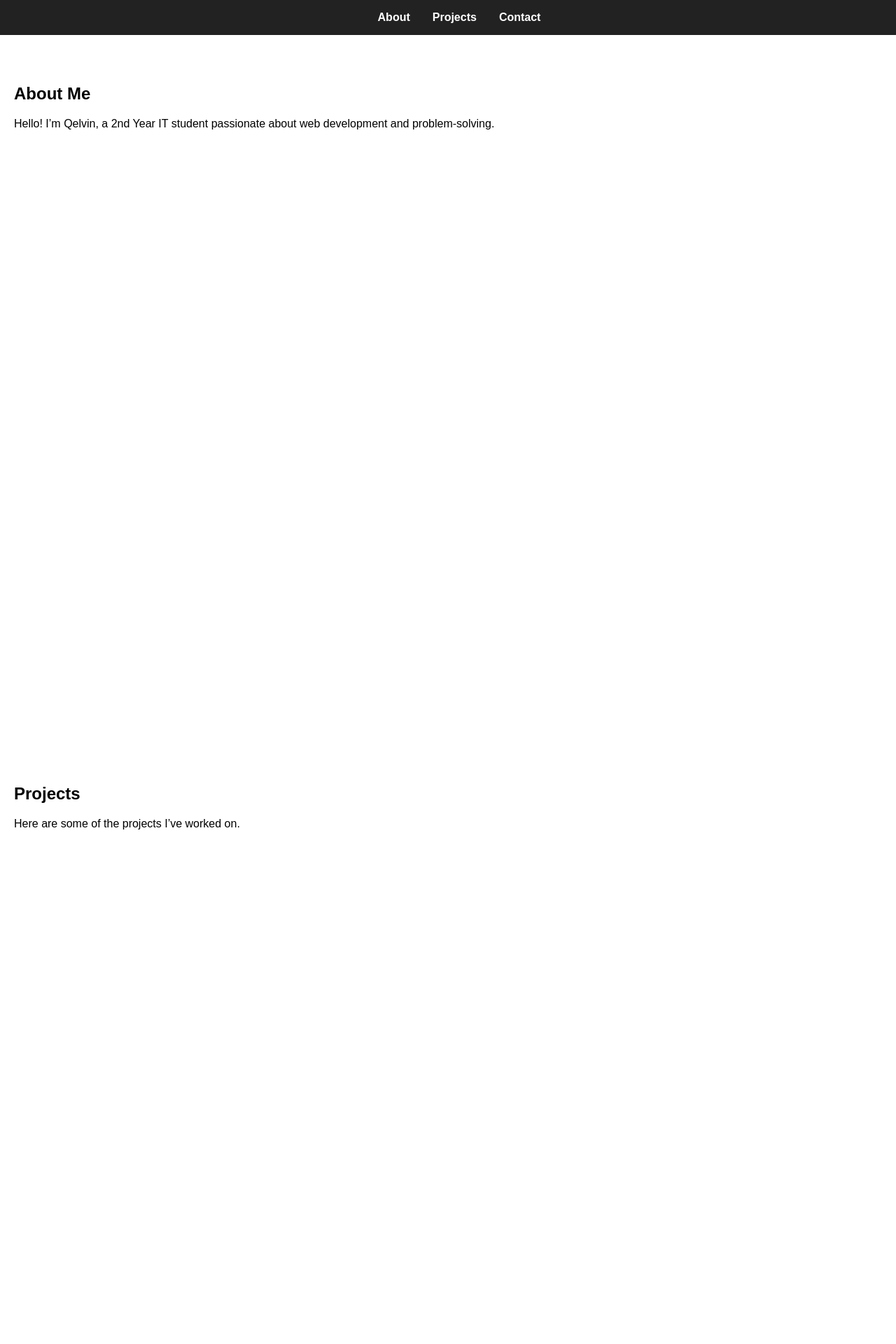
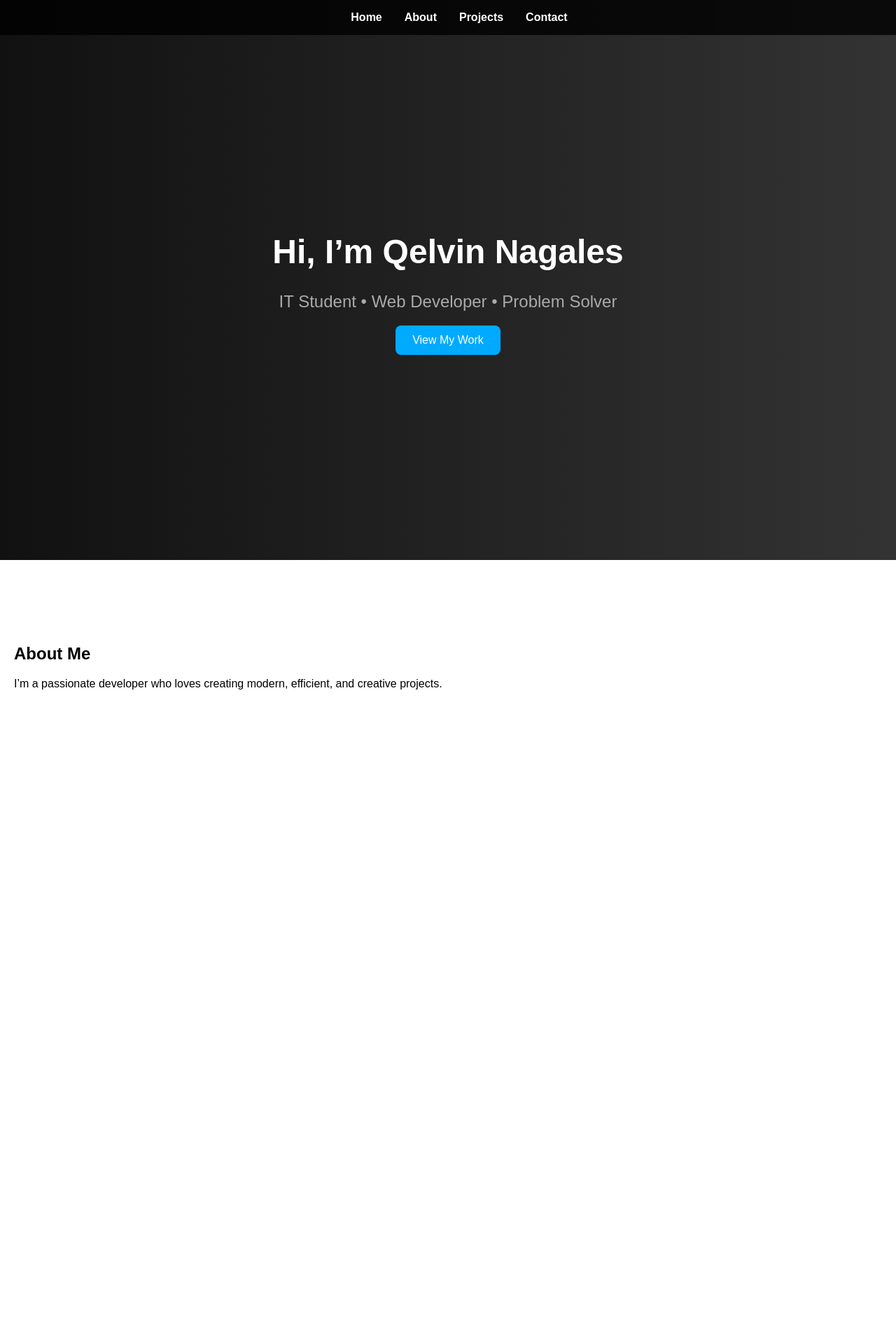
Before and after one commit to QelvinNagales/Website-Portfolio, a Flask app: page / in a window 1280 px wide. Shown: the top 1920 px of the page at 70% size. Run offline with Flask 3, Linux system fonts and the light colour scheme.

Commit message:
refactor: update styles for hero section and navigation

```diff
--- a/templates/index.html
+++ b/templates/index.html
@@ -6,27 +6,67 @@
     <title>Qelvin's Portfolio</title>
     <style>
         body {
-            font-family: Arial, sans-serif;
             margin: 0;
-            scroll-behavior: smooth; /* makes scrolling smooth */
+            font-family: 'Poppins', sans-serif;
+            scroll-behavior: smooth;
         }
 
         nav {
-            background-color: #222;
+            position: fixed;
+            top: 0;
+            width: 100%;
+            background: rgba(0, 0, 0, 0.8);
             color: white;
             display: flex;
             justify-content: center;
             gap: 2rem;
             padding: 1rem;
-            position: fixed;
-            width: 100%;
-            top: 0;
+            z-index: 10;
         }
 
         nav a {
             color: white;
             text-decoration: none;
-            font-weight: bold;
+            font-weight: 600;
+        }
+
+        .hero {
+            height: 100vh;
+            background: linear-gradient(to right, #111, #333);
+            color: white;
+            display: flex;
+            flex-direction: column;
+            justify-content: center;
+            align-items: center;
+            text-align: center;
+            padding: 0 20px;
+        }
+
+        .hero h1 {
+            font-size: 3rem;
+            margin-bottom: 10px;
+        }
+
+        .hero h2 {
+            font-weight: 400;
+            font-size: 1.5rem;
+            color: #aaa;
+            margin-bottom: 20px;
+        }
+
+        .hero button {
+            background-color: #00aaff;
+            color: white;
+            border: none;
+            padding: 12px 24px;
+            border-radius: 8px;
+            font-size: 1rem;
+            cursor: pointer;
+            transition: 0.3s;
+        }
+
+        .hero button:hover {
+            background-color: #0088cc;
         }
 
         section {
@@ -37,19 +77,28 @@
 </head>
 <body>
     <nav>
+        <a href="#hero">Home</a>
         <a href="#about">About</a>
         <a href="#projects">Projects</a>
         <a href="#contact">Contact</a>
     </nav>
 
+    <section id="hero" class="hero">
+        <h1>Hi, I’m Qelvin Nagales</h1>
+        <h2>IT Student • Web Developer • Problem Solver</h2>
+        <button onclick="document.getElementById('projects').scrollIntoView({ behavior: 'smooth' });">
+            View My Work
+        </button>
+    </section>
+
     <section id="about">
         <h1>About Me</h1>
-        <p>Hello! I’m Qelvin, a 2nd Year IT student passionate about web development and problem-solving.</p>
+        <p>I’m a passionate developer who loves creating modern, efficient, and creative projects.</p>
     </section>
 
     <section id="projects">
         <h1>Projects</h1>
-        <p>Here are some of the projects I’ve worked on.</p>
+        <p>Here are some of my works.</p>
     </section>
 
     <section id="contact">
```
Also changed, not shown: static/css/style.css (+27 -0 lines).
